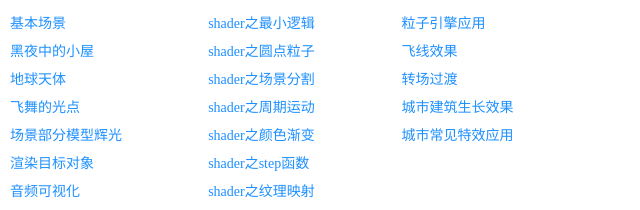
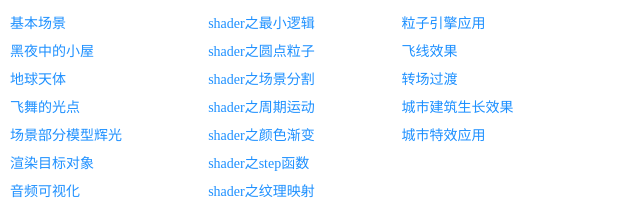
Before and after one commit to quyinggang/three3d, a Vue app: page /#/ in a window 1280 px wide. Shown: the top 210 px of the page, without its empty margins (0-640 px from the left). Built offline with nearby package versions, Linux system fonts and the light colour scheme.

Commit message:
docs: README

```diff
--- a/src/router/config.js
+++ b/src/router/config.js
@@ -249,7 +249,7 @@ const effectConfigList = [
   },
   {
     path: '/cityEffect',
-    title: '城市常见特效应用',
+    title: '城市特效应用',
     componentName: 'CityEffect'
   }
 ]
```
Also changed, not shown: 1 other file (tests, documents, lock files or other folders).
